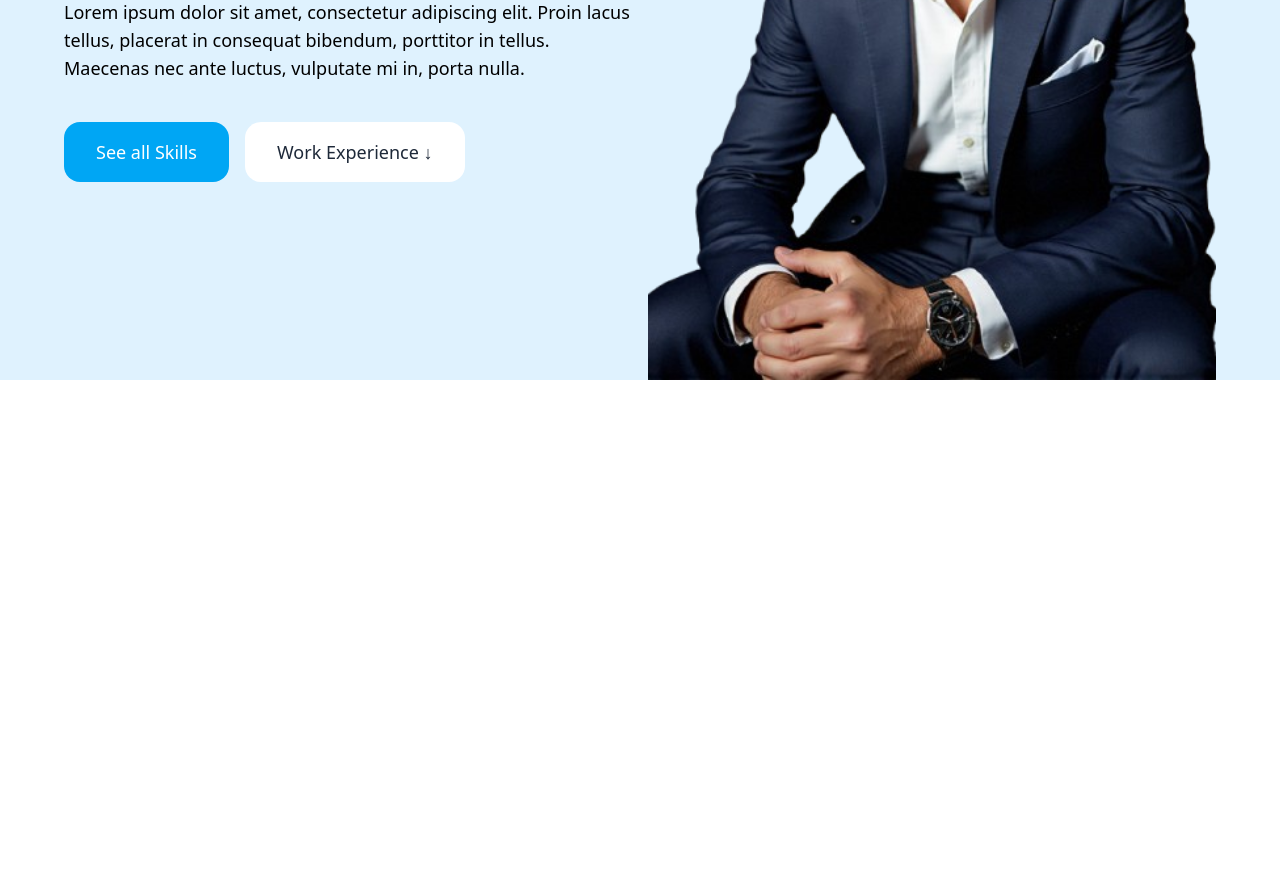
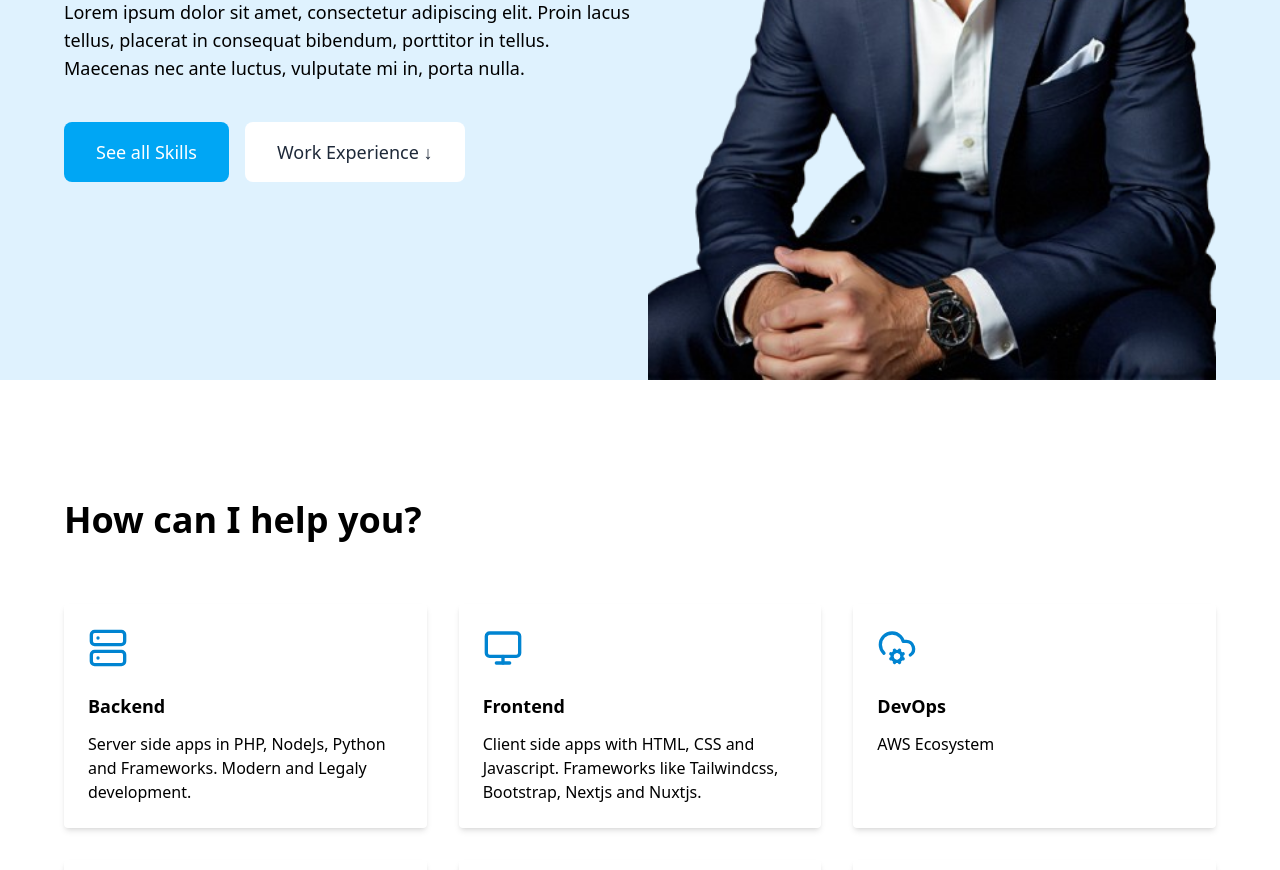
Before and after one commit to andrefloquet/personal-website, a Next.js app: page / in a window 1280 px wide. Shown: the part 460-1330 px from the top of the page. Before the commit the page ends 1000 px from the top, so only its background shows below. Built offline with nearby package versions, Linux system fonts and the light colour scheme.

Commit message:
How can I help you section
Install lucide-react icons package. Create component How  and HowCard. Add on Home page. Decrease rounded button to lg. Decrease Hero section margin bottom.

```diff
--- a/package.json
+++ b/package.json
@@ -8,6 +8,7 @@
     "start": "next start"
   },
   "dependencies": {
+    "lucide-react": "^0.544.0",
     "next": "15.5.2",
     "postcss": "^8.5.6",
     "react": "19.1.0",
--- a/src/app/page.js
+++ b/src/app/page.js
@@ -1,7 +1,11 @@
 import Hero from '@/components/hero';
+import How from '@/components/how';
 
 export default function Home() {
   return (
+    <div>
     <Hero />
+    <How />
+    </div>
   );
 }
--- a/src/components/button.js
+++ b/src/components/button.js
@@ -2,7 +2,7 @@ import Link from 'next/link'
 
 export default function Button({ href, children, className }) {
     return (
-        <Link href={href} className={`bg-sky-500 text-lg py-4 px-8 rounded-2xl ${className}`}>
+        <Link href={href} className={`bg-sky-500 text-lg py-4 px-8 rounded-lg ${className}`}>
             {children}
         </Link>
     );
--- a/src/components/hero.js
+++ b/src/components/hero.js
@@ -5,7 +5,7 @@ import profile from '@/../public/sitting-removebg-preview.png'
 
 export default function Hero() {
     return (
-        <section className="bg-sky-100 h-auto mb-40 pt-10">
+        <section className="bg-sky-100 h-auto mb-30 pt-10">
             <div className="bg-sky-100 grid grid-cols-1 items-center text-center md:h-screen max-w-9/10 mx-auto md:grid-cols-2 md:gap-4 md:text-left">
                 <div className="">
                     <h1 className="text-6xl font-bold mb-10">The Software Engineer your Team Needs</h1>
--- /dev/null
+++ b/src/components/how-card.js
@@ -0,0 +1,24 @@
+import { Monitor, Server, Database, CloudCog, Network, Smartphone } from "lucide-react";
+
+// Map string keys to actual components
+const icons = {
+    Monitor,
+    Server,
+    Database,
+    CloudCog,
+    Network,
+    Smartphone,
+};
+
+export default function HowCard({ type, title, text }) {
+
+    const Icon = icons[type];
+
+    return (
+        <div className="flex flex-col items-center p-6 rounded-sm shadow-md md:items-start">
+            <Icon className="w-10 h-10 text-sky-600 mb-4" />
+            <h2 className="mt-2 text-lg font-bold mb-3">{title}</h2>
+            <p>{text}</p>
+        </div>
+    );
+}
--- /dev/null
+++ b/src/components/how.js
@@ -0,0 +1,17 @@
+import HowCard from '@/components/how-card';
+
+export default function How() {
+    return (
+        <section className="mb-40">
+            <h2 className="max-w-9/10 mx-auto text-center text-4xl font-bold mb-16 md:text-left">How can I help you?</h2>
+            <div className="grid grid-cols-1 gap-8 max-w-9/10 mx-auto md:grid-cols-3">
+                <HowCard type="Server" title="Backend" text="Server side apps in PHP, NodeJs, Python and Frameworks. Modern and Legaly development." />
+                <HowCard type="Monitor" title="Frontend" text="Client side apps with HTML, CSS and Javascript. Frameworks like Tailwindcss, Bootstrap, Nextjs and Nuxtjs." />
+                <HowCard type="CloudCog" title="DevOps"  text="AWS Ecosystem" />
+                <HowCard type="Smartphone" title="Mobile" text="Mobile apps for Android and IOS using React Native." />
+                <HowCard type="Database" title="Database" text="Relational and nosql database administrator." />
+                <HowCard type="Network" title="Network" text="Cisco and Juniper" />
+            </div>
+        </section>
+    );
+}
```
Also changed, not shown: 1 other file (tests, documents, lock files or other folders).
